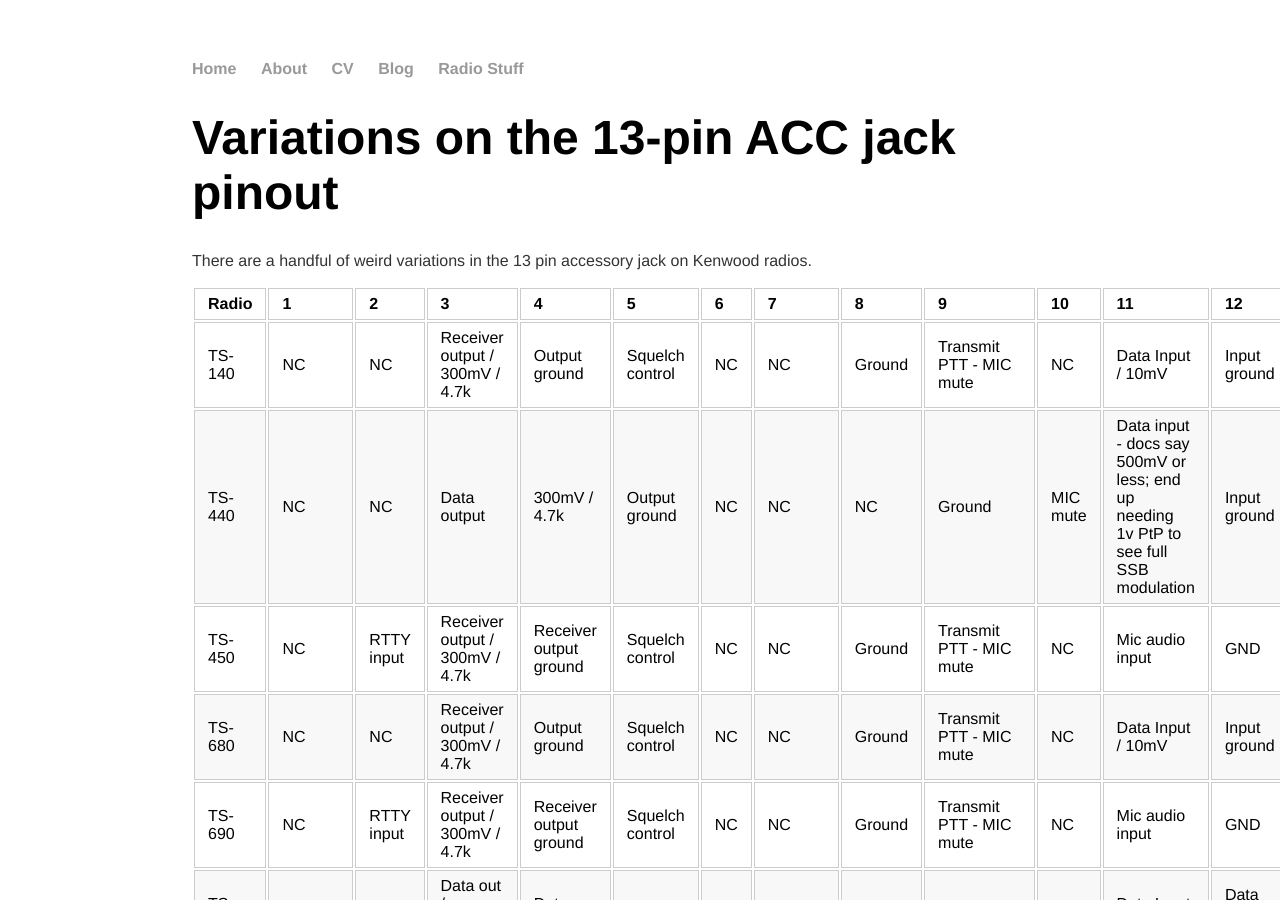
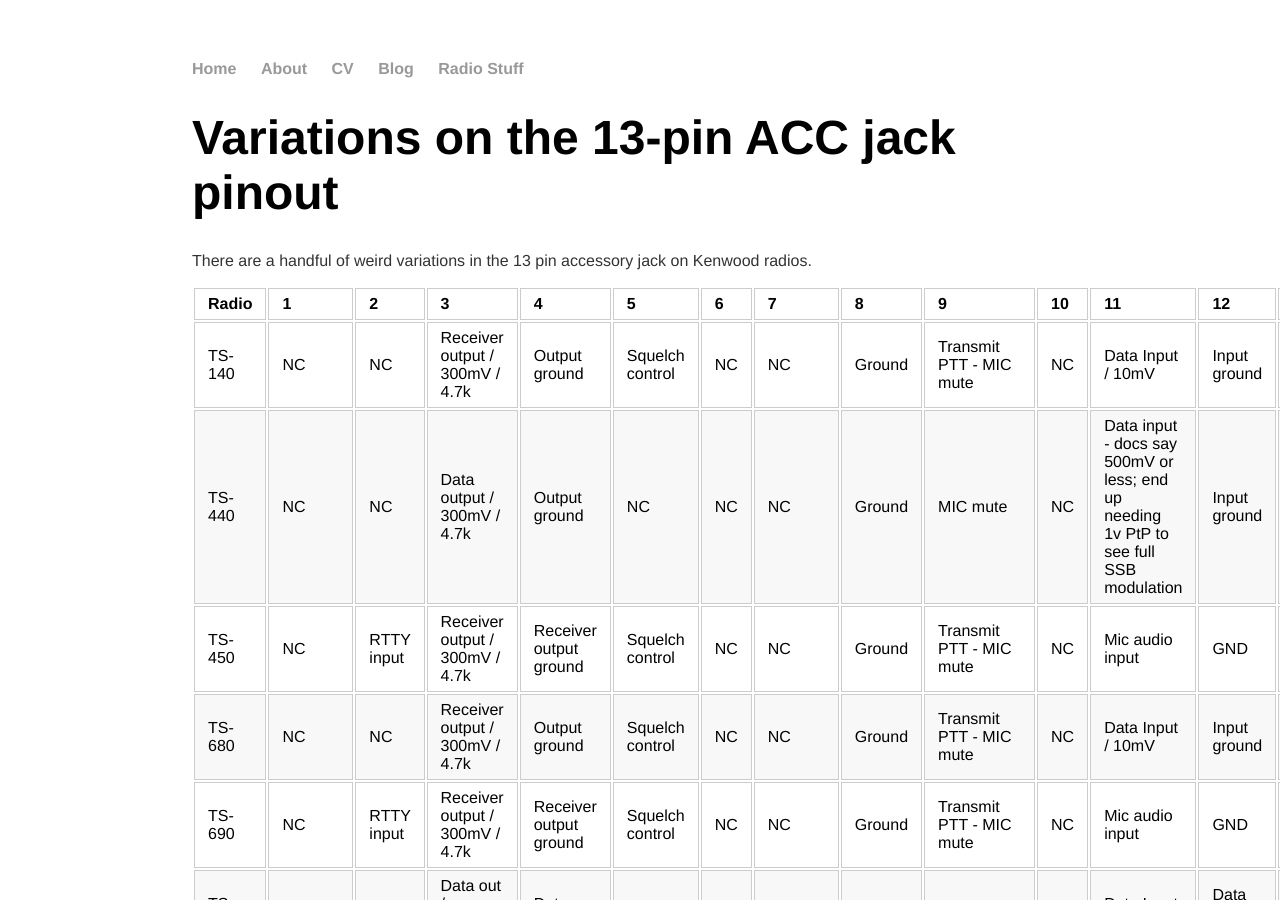
Before and after one commit to erikarn/erikarn.github.io, a Jekyll site: the page built from kenwood-acc-pinout.md, in a window 1280 px wide and 900 px high. Built offline with Jekyll 4.4.1, drawn with Linux system fonts in a browser that asks for light colours.

Commit message:
More fixes

```diff
--- a/kenwood-acc-pinout.md
+++ b/kenwood-acc-pinout.md
@@ -11,7 +11,7 @@
 | Radio | 1 | 2 | 3 | 4 | 5 | 6 | 7 | 8 | 9 | 10 | 11 | 12 | 13 |
 | ----- | --- | --- | --- | --- | --- | --- | --- | --- | --- | ---- | ---- | ---- | ---- |
 | TS-140 | NC | NC | Receiver output / 300mV / 4.7k | Output ground | Squelch control | NC | NC | Ground | Transmit PTT - MIC mute | NC | Data Input / 10mV | Input ground | PTT (not MIC mute) |
-| TS-440 | NC | NC | Data output | 300mV / 4.7k | Output ground | NC | NC | NC | Ground | MIC mute | Data input - docs say 500mV or less; end up needing 1v PtP to see full SSB modulation | Input ground | PTT |
+| TS-440 | NC | NC | Data output / 300mV / 4.7k | Output ground | NC | NC | NC | Ground | MIC mute | NC | Data input - docs say 500mV or less; end up needing 1v PtP to see full SSB modulation | Input ground | PTT |
 | TS-450 | NC | RTTY input | Receiver output / 300mV / 4.7k | Receiver output ground | Squelch control | NC | NC | Ground | Transmit PTT - MIC mute | NC | Mic audio input | GND | PTT (not MIC mute) |
 | TS-680 | NC | NC | Receiver output / 300mV / 4.7k | Output ground | Squelch control | NC | NC | Ground | Transmit PTT - MIC mute | NC | Data Input / 10mV | Input ground | PTT (not MIC mute) |
 | TS-690 | NC | RTTY input | Receiver output / 300mV / 4.7k | Receiver output ground | Squelch control | NC | NC | Ground | Transmit PTT - MIC mute | NC | Mic audio input | GND | PTT (not MIC mute) |
```
